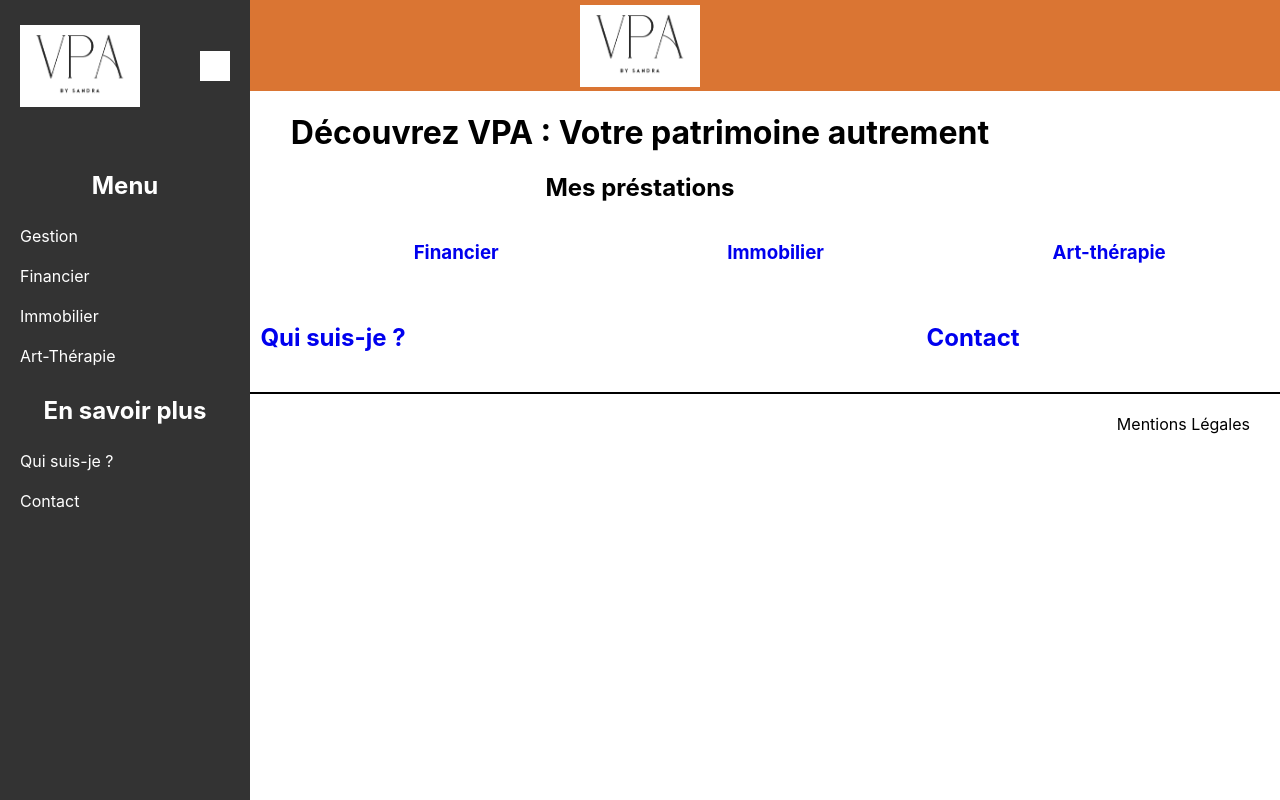
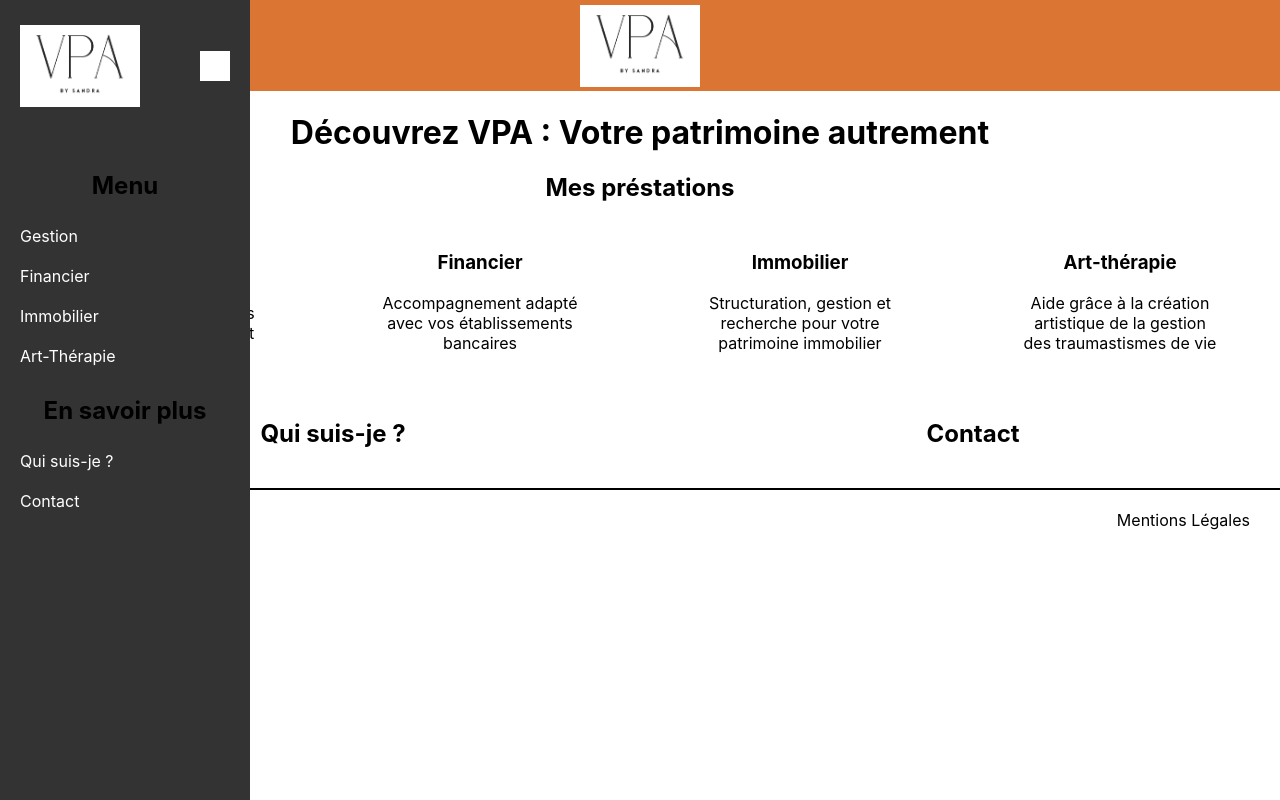
Before and after one commit to JeremyPromsy/SandraPro, a React (Create React App) app in the folder frontsandra/: page / in a window 1280 px wide. Built offline with nearby package versions, Linux system fonts and the light colour scheme.

Commit message:
Changements

```diff
--- a/frontsandra/src/index.css
+++ b/frontsandra/src/index.css
@@ -11,3 +11,7 @@ code {
   font-family: source-code-pro, Menlo, Monaco, Consolas, 'Courier New',
     monospace;
 }
+
+p {
+  color: black;
+}
--- a/frontsandra/src/pages/Home.jsx
+++ b/frontsandra/src/pages/Home.jsx
@@ -9,24 +9,28 @@ function Home () {
                 <div className="presentation">
                     <h2>Mes préstations</h2>
                     <div className="presentationActivite">
-                    <div className="gestion">
+                    <div className="gestion presInd">
                         <NavLink to="/gestion">
                             <h3>Gestion</h3>
+                            <p>Pour vous aider au quotidien dans toutes les tâches administratives et personnelles.</p>
                         </NavLink>
                     </div>
-                    <div className="financier">
+                    <div className="financier presInd">
                         <NavLink to="/financier">
                             <h3>Financier</h3>
+                            <p>Accompagnement adapté avec vos établissements bancaires</p>
                         </NavLink>
                     </div>
-                    <div className="immobilier">
+                    <div className="immobilier presInd">
                         <NavLink to="/immobilier">
                             <h3>Immobilier</h3>
+                            <p>Structuration, gestion et recherche pour votre patrimoine immobilier</p>
                         </NavLink>
                     </div>
-                    <div className="art">
+                    <div className="art presInd">
                         <NavLink to="/art-thérapie">
                             <h3>Art-thérapie</h3>
+                            <p>Aide grâce à la création artistique de la gestion des traumastismes de vie</p>
                         </NavLink>
                     </div>
                     </div>
@@ -35,11 +39,13 @@ function Home () {
                     <div className="quiSuisJe">
                         <NavLink to="/informations">
                             <h2>Qui suis-je ?</h2>
+                            <p> </p>
                         </NavLink>
                     </div>
                     <div className="contactHome">
                         <NavLink to="/contact">
                             <h2>Contact</h2>
+                            <p> </p>
                         </NavLink>
                     </div>
                 </div>
--- a/frontsandra/src/styles/home.css
+++ b/frontsandra/src/styles/home.css
@@ -1,9 +1,20 @@
 h1, h2, h3, h4, h5 {
     text-align: center;
+    color: black;
 }
+
+
 
 a {
     text-decoration: none;
+}
+
+.presInd{
+    max-width: 200px;
+}
+
+.presInd p {
+    text-align: center;
 }
 
 .presentationActivite {
```
